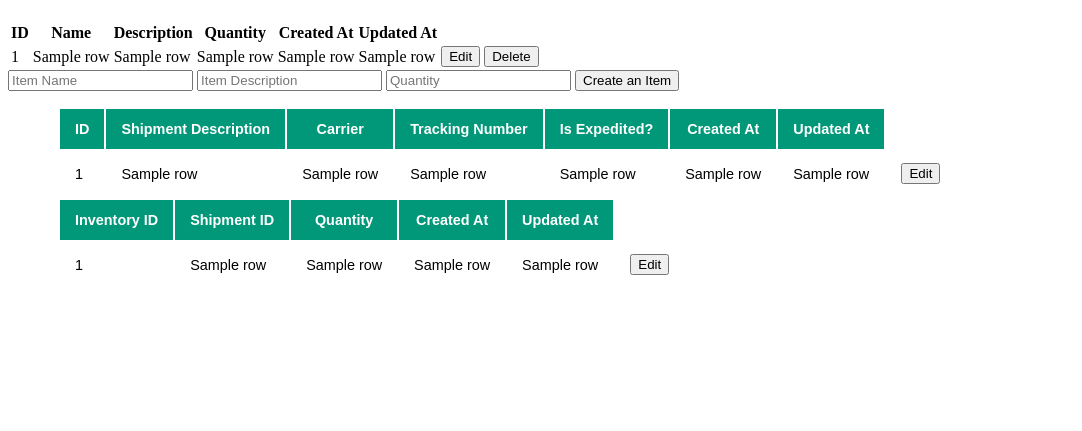
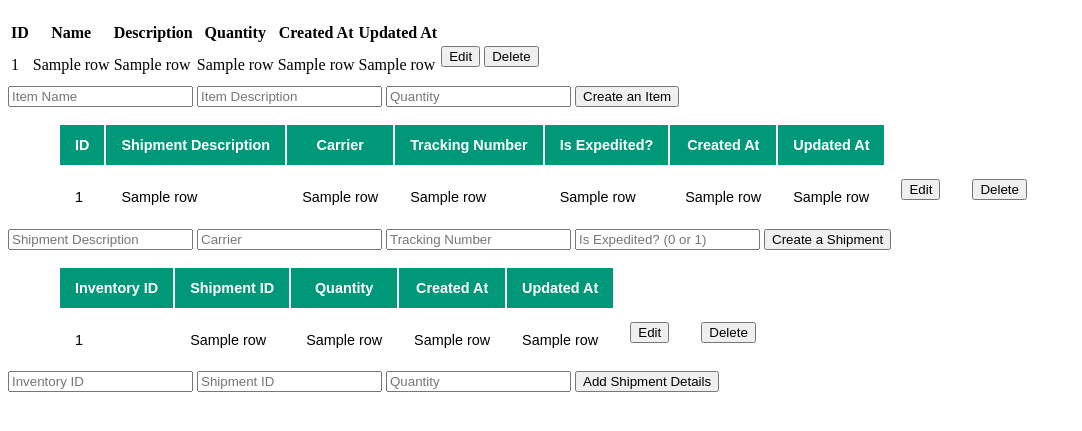
Before and after one commit to DhruvMathur03/Inventory-Tracker, a Flask app: template template/home.html in a window 1280 px wide. Shown: the part 45-476 px from the top of the page, without its empty margins (0-1082 px from the left). Run offline with Flask 2, Linux system fonts and the light colour scheme; the template is opened without the code that fills it: most values are stand-ins (such as "Sample title", 1, 10 or a date in 2020).

Commit message:
added create functionality

```diff
--- a/server.py
+++ b/server.py
@@ -8,22 +8,58 @@ db = database.DB('inventory_tracker.db')
 user = user_side.User('inventory_tracker.db')
 
 @app.route('/home', methods=['GET'])
-
 def home():
     inv_data = user.view_inventory()
     ship_data = user.view_shipments()
     ship_details_data = user.view_shipment_details()
     return render_template('home.html', Inventory=inv_data, Shipment=ship_data, Shipment_Details=ship_details_data)
 
-@app.route('/update-inv', methods=['PUT'])
-
-def update_inventory():
+@app.route('/create-inv', methods=['POST'])
+def create_inventory():
     data = user.view_inventory()
     prev_ID = data[-1][0]
     item_name = request.form['name']
     item_desc = request.form['description']
     quantity = request.form['quantity']
     user.create_item(prev_ID+1, item_name, item_desc, quantity)
+    return "succesfully created"
+
+@app.route('/create-shipment', methods=['POST'])
+def create_shipment():
+    data = user.view_shipments()
+    prev_ID = data[-1][0]
+    shipment_desc = request.form['desc']
+    carrier = request.form['carrier']
+    tracking_num = request.form['tracking']
+    is_exp = request.form['is_exp']
+    user.create_shipment(prev_ID+1, shipment_desc, carrier, tracking_num, is_exp)
+    return "succesfully created"
+
+@app.route('/shipment-details', methods=['POST'])
+def shipment_details():
+    inv_data = user.view_inventory()
+    inv_id = request.form['inv_id']
+    ship_id = request.form['ship_id']
+    quantity = request.form['quantity']
+    cur_quantity = inv_data[int(inv_id)-1][3]
+    new_quantity = str(cur_quantity - int(quantity))
+    user.shipment(inv_id, ship_id, quantity)
+    user.update_inv(f'Quantity = {new_quantity}', f'ID = {inv_id}')
+    return new_quantity
+
+@app.route('/delete-inv', methods=['POST'])
+def delete_inv():
+    ID = request.form['ID']
+    db.delete('inventory', f'ID={ID}')
+    return "succesfully deleted"
+
+@app.route('/delete-shipment', methods=['POST'])
+def delete_ship():
+    ID = request.form['ID']
+    db.delete('shipment', f'ID={ID}')
+    return "succesfully deleted"
+
+
 
 
 
--- a/template/home.html
+++ b/template/home.html
@@ -20,13 +20,13 @@
                 {% for i in range(6) %}
                 <td>{{ row[i] }}</td>
                 {% endfor %}
-                <td><button>Edit</button></td>
-                <td><button>Delete</button></td>
+                <td><form method="POST"><button>Edit</button></form></td>
+                <td><form method="POST"><button>Delete</button></form></td>
             </tr>
             {% endfor %}
         </tbody>
     </table>
-    <form method="PUT" action='/update-inv'>
+    <form method="POST" action='/create-inv'>
         <input name="name" placeholder="Item Name"/>
         <input name="description" placeholder="Item Description"/>
         <input name="quantity" placeholder="Quantity"/>
@@ -50,11 +50,19 @@
                 {% for i in range(7) %}
                 <td>{{ row[i] }}</td>
                 {% endfor %}
-                <td><button>Edit</button></td>
+                <td><form method="POST"><button>Edit</button></form></td>
+                <td><form method="POST"><button>Delete</button></form></td>
             </tr>
             {% endfor %}
         </tbody>
     </table>
+    <form method="POST" action='/create-shipment'>
+        <input name="desc" placeholder="Shipment Description"/>
+        <input name="carrier" placeholder="Carrier"/>
+        <input name="tracking" placeholder="Tracking Number"/>
+        <input name="is_exp" placeholder="Is Expedited? (0 or 1)"/>
+        <button type="submit">Create a Shipment</button>
+    </form>
     <table class="styled-table">
         <thead>
             <tr>
@@ -71,9 +79,16 @@
                 {% for i in range(5) %}
                 <td>{{ row[i] }}</td>
                 {% endfor %}
-                <td><button>Edit</button></td>
+                <td><form method="POST"><button>Edit</button></form></td>
+                <td><form method="POST"><button>Delete</button></form></td>
             </tr>
             {% endfor %}
         </tbody>
     </table>
+    <form method="POST" action='/shipment-details'>
+        <input name="inv_id" placeholder="Inventory ID"/>
+        <input name="ship_id" placeholder="Shipment ID"/>
+        <input name="quantity" placeholder="Quantity"/>
+        <button type="submit">Add Shipment Details</button>
+    </form>
 </html>
```
Also changed, not shown: user_side.py (+15 -0 lines).
